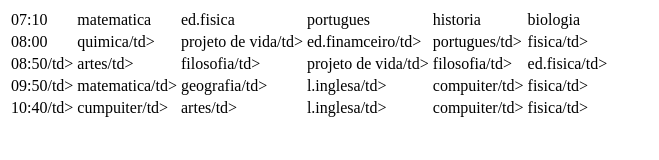
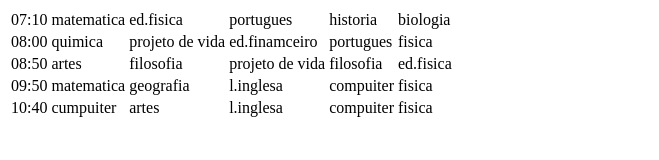
Before and after one commit to Kauandiogoluz/tabela-1, a plain HTML site: page index.html in a window 1280 px wide. Shown: the whole page, without its empty margins (0-659 px from the left). Drawn offline with Linux system fonts and the light colour scheme.

Commit message:
Update index.html

```diff
--- a/index.html
+++ b/index.html
@@ -12,42 +12,42 @@
 </tr>
 
 <tr>
-<td>08:00</td>
-<td>quimica/td>
-<td>projeto de vida/td>
-<td>ed.finamceiro/td>
-<td>portugues/td>
-<td>fisica/td>
+<td> 08:00 </td>
+<td> quimica </td>
+<td> projeto de vida </td>
+<td> ed.finamceiro </td>
+<td> portugues </td>
+<td> fisica </td>
 
 </tr>
 
 <tr>
 
-<td>08:50/td>
-<td>artes/td>
-<td>filosofia/td>
-<td>projeto de vida/td>
-<td>filosofia/td>
-<td>ed.fisica/td>
+<td> 08:50 </td>
+<td> artes </td>
+<td> filosofia </td>
+<td> projeto de vida </td>
+<td> filosofia </td>
+<td> ed.fisica </td>
 
 </tr>
 
 <tr>
 
-<td>09:50/td>
-<td>matematica/td>
-<td>geografia/td>
-<td>l.inglesa/td>
-<td>compuiter/td>
-<td>fisica/td>
+<td> 09:50 </td>
+<td> matematica </td>
+<td> geografia </td>
+<td> l.inglesa </td>
+<td> compuiter </td>
+<td> fisica </td>
 
   </tr>
 
-<td>10:40/td>
-<td>cumpuiter/td>
-<td>artes/td>
-<td>l.inglesa/td>
-<td>compuiter/td>
-<td>fisica/td>
+<td> 10:40 </td>
+<td> cumpuiter </td>
+<td> artes </td>
+<td> l.inglesa </td>
+<td> compuiter </td>
+<td> fisica </td>
 
 </html>
```
